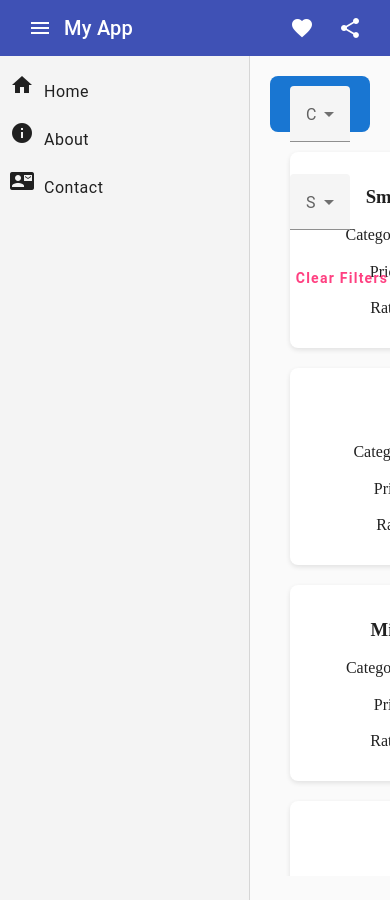
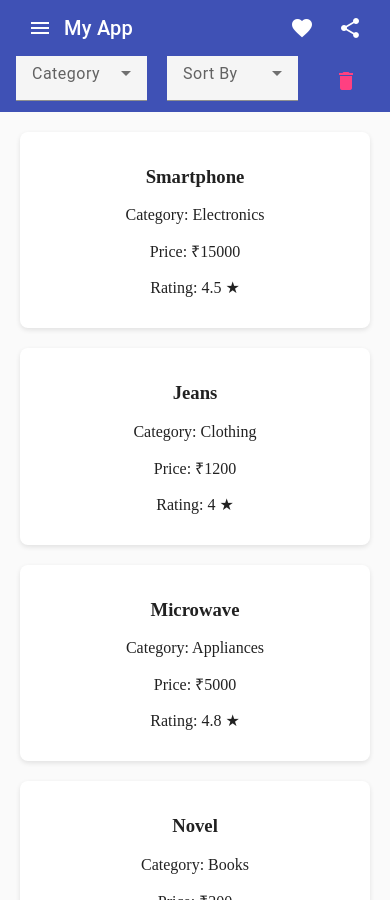
Before and after one commit to metam0rph/buy-right, an Angular app in the folder br_frontend/: page /deals in a window 390 px wide. Built offline with nearby package versions, Linux system fonts and the light colour scheme.

Commit message:
changes for filter bar

```diff
--- a/br_frontend/src/app/components/app-layout/header/header.component.scss
+++ b/br_frontend/src/app/components/app-layout/header/header.component.scss
@@ -5,12 +5,6 @@
   flex-direction: column;
 }
 
-/* Styling for the toolbar */
-.toolbar {
-  position: sticky;
-  top: 0;
-  z-index: 2;
-}
 
 /* Spacer for toolbar alignment */
 .spacer {
@@ -23,31 +17,6 @@
   background-color: #f4f4f4;
 }
 
-/* Sidenav header styling */
-.sidenav-header {
-  text-align: center;
-  font-weight: bold;
-  color: white;
-}
-
-/* Main content styling */
-.content {
-  padding: 20px;
-  background-color: #fafafa;
-  height: calc(100vh - 64px); /* Adjust for the toolbar height */
-  overflow: auto;
-}
-
-/* Material list item styling */
-mat-nav-list a {
-  display: flex;
-  align-items: center;
-  padding: 10px;
-  text-decoration: none;
-  color: black;
-  font-size: 16px;
-}
-
 mat-nav-list a:hover {
   background-color: #e0e0e0;
   border-radius: 4px;
--- a/br_frontend/src/app/components/app-layout/header/header.component.ts
+++ b/br_frontend/src/app/components/app-layout/header/header.component.ts
@@ -1,5 +1,5 @@
 import { Component } from '@angular/core';
-
+import { BreakpointObserver, Breakpoints } from '@angular/cdk/layout';
 @Component({
   selector: 'app-header',
   templateUrl: './header.component.html',
@@ -7,7 +7,14 @@ import { Component } from '@angular/core';
 })
 export class HeaderComponent {
   opened: boolean = true;
+  constructor(private breakpointObserver: BreakpointObserver) {}
 
+  ngOnInit(): void {
+    // Close the sidenav for mobile devices
+    this.breakpointObserver.observe([Breakpoints.Handset]).subscribe(result => {
+      this.opened = !result.matches; // Close if on mobile
+    });
+  }
   toggleSidenav(): void {
     this.opened = !this.opened;
   }
--- a/br_frontend/src/app/components/homepage/homepage.component.html
+++ b/br_frontend/src/app/components/homepage/homepage.component.html
@@ -1 +1 @@
-dasdasd
+homepage
--- a/br_frontend/src/app/deals/filter-bar/filter-bar.component.html
+++ b/br_frontend/src/app/deals/filter-bar/filter-bar.component.html
@@ -20,8 +20,10 @@
     </mat-select>
   </mat-form-field>
 
-  <button mat-button color="accent" (click)="clearFilters()" class="clear-btn">
-    Clear Filters
+  <button mat-icon-button color="accent" (click)="clearFilters()" aria-label="Clear filters" class="large-icon-button">
+    <mat-icon class="large-icon">delete</mat-icon>
   </button>
+
+
 </mat-toolbar>
 </div>
--- a/br_frontend/src/app/deals/filter-bar/filter-bar.component.scss
+++ b/br_frontend/src/app/deals/filter-bar/filter-bar.component.scss
@@ -1,69 +1,28 @@
-/* Toolbar Styling */
-.filter-bar {
-  background-color: #1976d2; /* Primary color for toolbar */
-  padding: 10px 20px; /* Adds padding to the toolbar */
-  display: flex;
-  align-items: bottom;
-  justify-content: space-between;
-  border-radius: 8px;
+@media (max-width: 768px){
+.filter-item{
+  width: 40%;
 }
-
-/* Styling the filter items (mat-form-field) */
-.filter-item {
-  margin-right: 20px; /* Adds spacing between form fields */
-  width: 250px; /* Sets a consistent width for the form fields */
 }
-
-/* Clear Filters button styling */
-.clear-btn {
-  margin-left: 20px; /* Adds space between button and filter */
-  font-weight: bold;
-  border-radius: 20px;
+.filter-item{
+  padding-right: 20px;
 }
-
 /* Hover effect for button */
 .clear-btn:hover {
   background-color: #ff4081; /* Accent color for hover effect */
   color: white;
   transition: all 0.3s ease;
 }
+// .large-icon {
+//   font-size: 36px; /* Adjust icon size */
+// }
 
-/* Styling for form field labels */
-.mat-form-field label {
-  font-size: 1rem;
-  color: white;
+.large-icon-button {
+  width: 56px; /* Adjust button size */
+  height: 56px;
 }
-
-/* Adjusting select field font size */
-.mat-select {
-  font-size: 1rem;
-  color: #333;
+.mat-icon{
+  height: 24px !important;
+  width: 24px !important;
+  padding: 0;
+  // overflow: visible !important;
 }
-
-/* Adjusting the background of the mat-select */
-.mat-select-trigger {
-  background-color: #f1f1f1; /* Lighter background for the select trigger */
-}
-
-/* Optional: Add focus and hover effects on mat-select */
-.mat-select:hover .mat-select-trigger {
-  background-color: #cce5ff;
-}
-
-.mat-select-focused .mat-select-trigger {
-  background-color: #b3d9ff; /* Slightly darker blue when focused */
-}
-
-/* Responsive design adjustments */
-@media (max-width: 768px) {
-  .filter-bar {
-    flex-direction: column;
-    align-items: stretch;
-  }
-
-  .filter-item {
-    margin-right: 0;
-    margin-bottom: 10px;
-    width: 100%;
-  }
-}
--- a/br_frontend/src/styles.scss
+++ b/br_frontend/src/styles.scss
@@ -3,10 +3,7 @@ body {
     padding: 0;
   }
 
-  /* Ensure the toolbar has no margin or padding */
   mat-toolbar {
     margin: 0;
     padding: 0;
-    background: #3f51b5;  /* Example background color */
-    color: white;
   }
```
